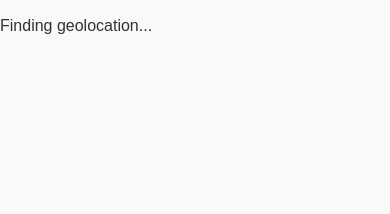
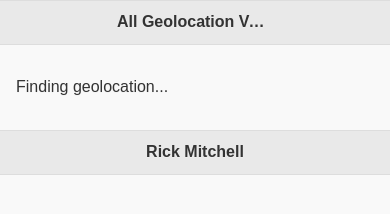
Before and after one commit to rmartinmitch/fsu363-whereami-example, a plain HTML site: page index.html in a window 390 px wide. Drawn offline with Linux system fonts and the light colour scheme; some packages are replaced by stand-ins of ours.

Commit message:
nov.22.14.1117a
bring in jQueryMobile

```diff
--- a/index.html
+++ b/index.html
@@ -46,7 +46,26 @@
 
     </script>
   </head>
-  <body>
-    <p id="geolocation">Finding geolocation...</p>
-  </body>
+
+<body>
+
+<div data-role="page">
+
+  <div data-role="header">
+    <h1>All Geolocation Variables</h1>
+  </div>
+
+  <div data-role="content">
+
+	    <p id="geolocation">Finding geolocation...</p>
+
+  </div>
+
+  <div data-role="footer">
+    <h4>Rick Mitchell</h4>
+  </div>
+
+</div>
+
+</body>
 </html>
```
